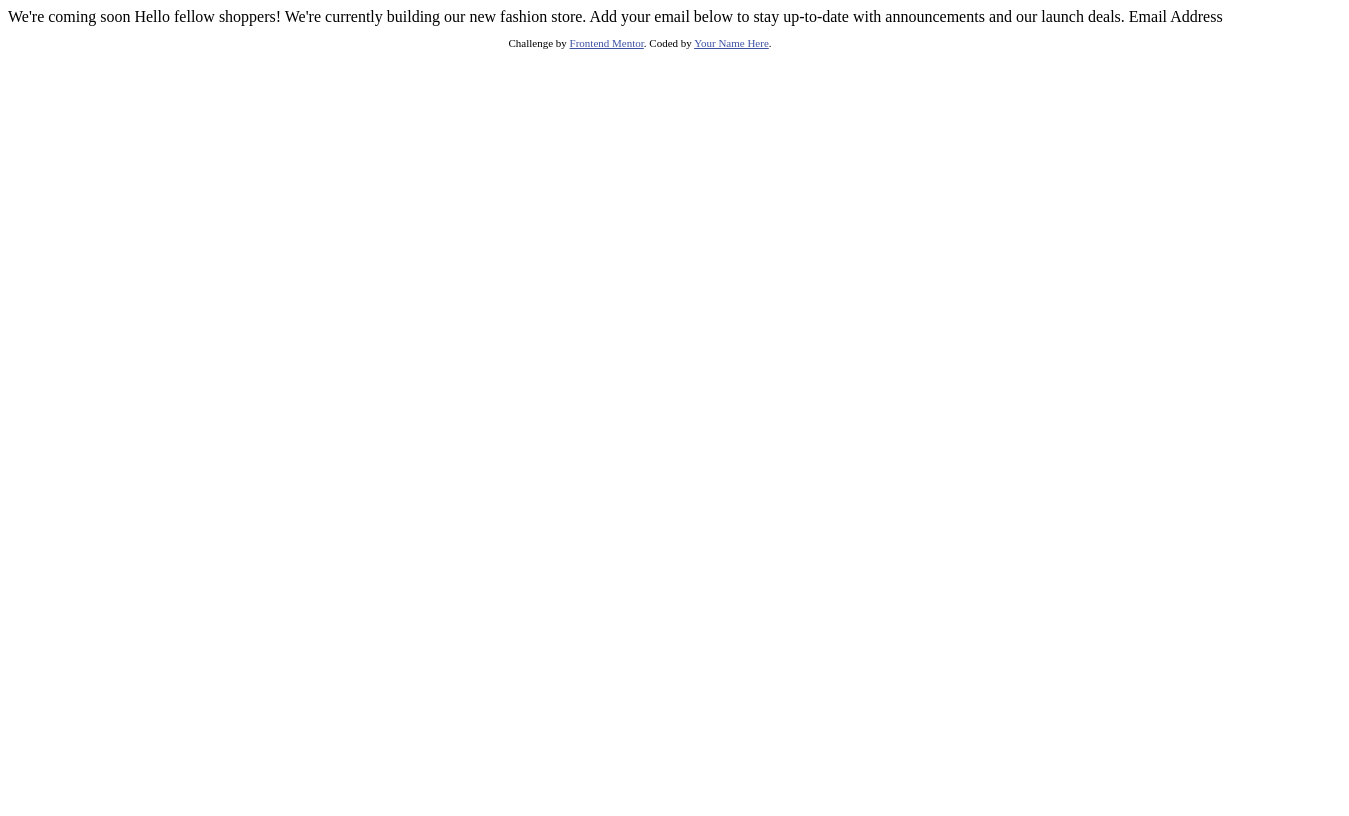
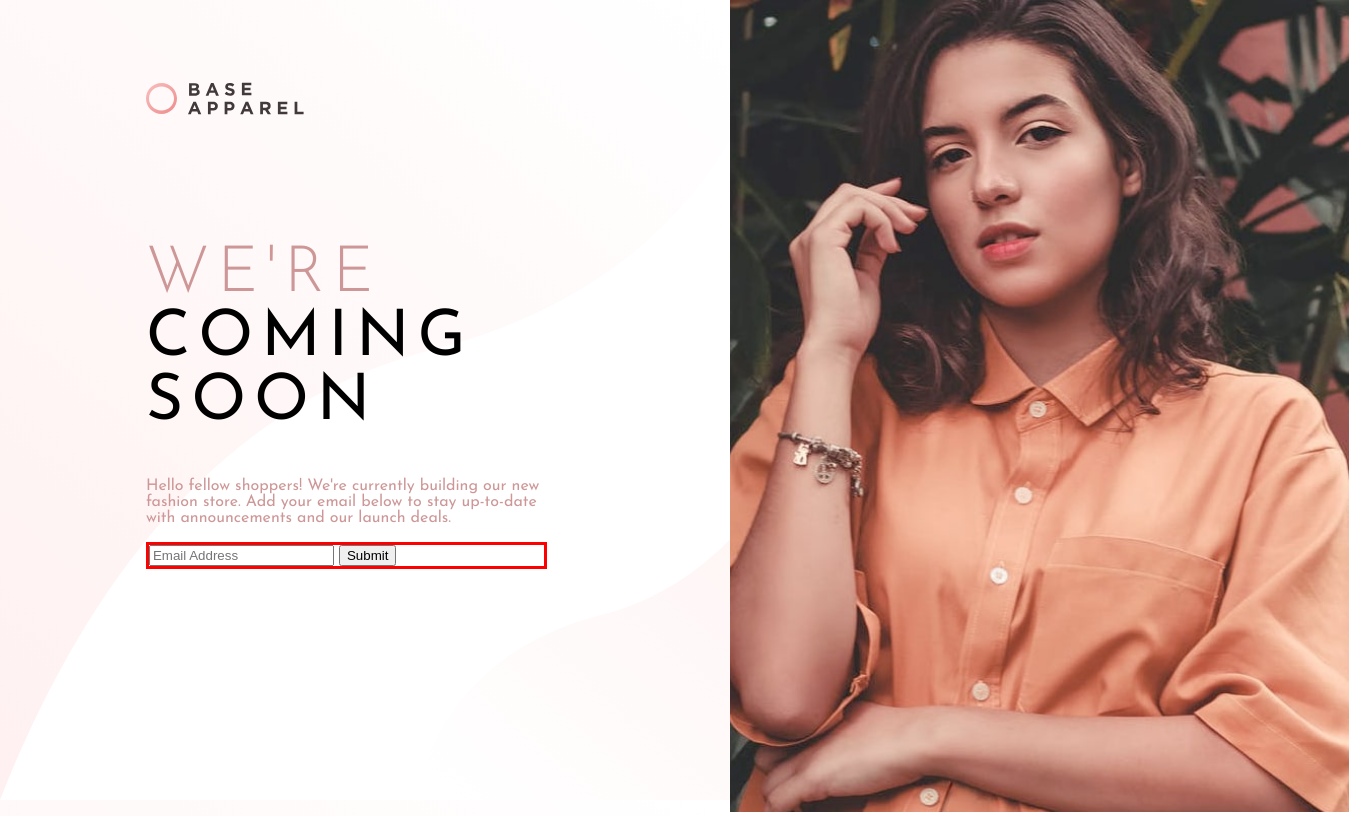
Before and after one commit to Nihaprezz/base_apparel_page, a plain HTML site: page index.html in a window 1280 px wide. Shown: the whole page, 1349 px wide, since content can reach past the window. Drawn offline with Linux system fonts and the light colour scheme.

Commit message:
finished styling header and paragraph

```diff
--- /dev/null
+++ b/css/_global.scss
@@ -0,0 +1,17 @@
+// PRIMARY
+$desu-red: hsl(0, 36%, 70%);
+$soft-red: hsl(0, 93%, 68%);
+
+// NEUTRAL
+$dark-grey-red: hsl(0, 6%, 24%);
+
+// GRADIENTS
+$linear-1: linear-gradient(135deg, hsl(0, 0%, 100%), hsl(0, 100%, 98%));
+$linear-2: linear-gradient(135deg, hsl(0, 80%, 86%), hsl(0, 74%, 74%));
+
+$prime-font: 'Josefin Sans', sans-serif;
+
+$padding: 20%
+
+// - Font size: 16px
+//- Weights: 300, 400, 600
--- /dev/null
+++ b/css/styles.scss
@@ -0,0 +1,63 @@
+@import 'global';
+
+body {
+    font-family: $prime-font;
+    margin: 0;
+    background-image: url('../images/bg-pattern-desktop.svg');
+    background-position: left top;
+    background-repeat: repeat-y;
+    display: grid;
+    height: 100vh;
+    grid-template-columns: 57% auto;
+    grid-template-rows: 25% auto;
+    grid-template-areas:
+    'header photo'
+    'body photo';
+}
+
+.header-img {
+    grid-area: header;
+    align-self: center;
+    padding: $padding;
+}
+
+.main-body {
+    grid-area: body;
+    padding-left: $padding;
+    padding-right: 25%;
+
+    h1 {
+        font-size: 8vh;
+        text-transform: uppercase;
+        letter-spacing: 1vh;
+        color: $desu-red;
+        font-weight: 300;
+
+        span {
+            display: block;
+            color: black;
+            font-weight: 400;
+        }
+    }
+
+    p {
+        color: $desu-red;
+        font-weight: 400;
+    }
+
+    form {
+        border: 3px solid red;
+
+        input {
+
+        }
+    }
+}
+
+.main-photo {
+    grid-area: photo;
+
+    img {
+        height: 101%;
+    }
+}
--- a/index.html
+++ b/index.html
@@ -5,8 +5,11 @@
   <meta name="viewport" content="width=device-width, initial-scale=1.0"> <!-- displays site properly based on user's device -->
 
   <link rel="icon" type="image/png" sizes="32x32" href="./images/favicon-32x32.png">
+  <link rel="stylesheet" type="text/css" href="css/styles.css">
+  <link href="https://fonts.googleapis.com/css2?family=Josefin+Sans:wght@300;400;600&display=swap" rel="stylesheet">
 
   <title>Frontend Mentor | Base Apparel coming soon page</title>
+
 
   <!-- Feel free to remove these styles or customise in your own stylesheet 👍 -->
   <style>
@@ -15,19 +18,32 @@
   </style>
 </head>
 <body>
+  <div class="header-img">
+    <img src="./images/logo.svg">
+  </div>
 
-  We're coming soon
+  <div class="main-body">
+    <h1>We're <span>coming</span> <span>soon</span></h1>
 
-  Hello fellow shoppers! We're currently building our new fashion store.
-  Add your email below to stay up-to-date with announcements and our launch deals.
+    <p>Hello fellow shoppers! We're currently building our new fashion store.
+    Add your email below to stay up-to-date with announcements and our launch deals.</p>
 
-  Email Address
+    <form>
+      <input type="email" placeholder="Email Address"/>
+      <input type="submit">
+    </form>
+  </div>
 
-  <footer>
+  <div class="main-photo">
+    <img src="./images/hero-desktop.jpg">
+  </div>
+
+
+  <!-- <footer>
     <p class="attribution">
       Challenge by <a href="https://www.frontendmentor.io?ref=challenge" target="_blank">Frontend Mentor</a>.
       Coded by <a href="#">Your Name Here</a>.
     </p>
-  </footer>
+  </footer> -->
 </body>
 </html>
```
Also changed, not shown: css/styles.css (added), 1 other file.
